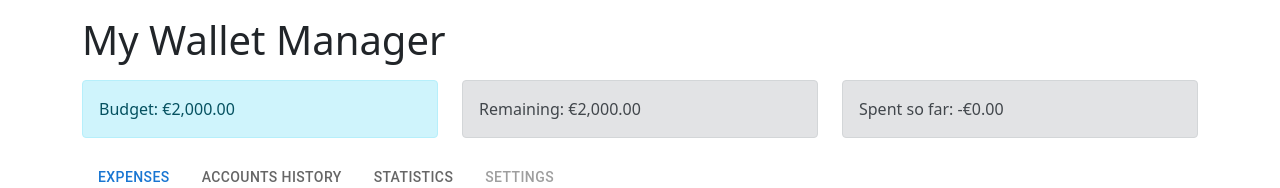
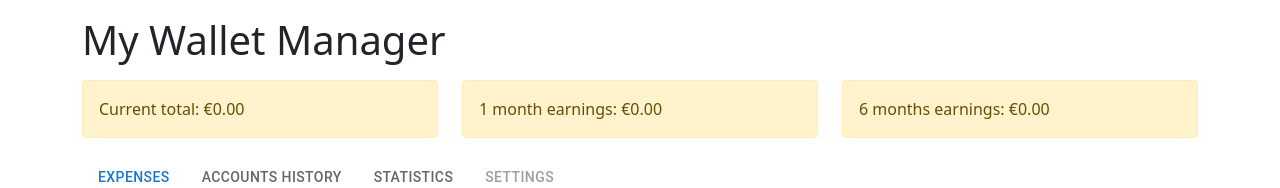
Before and after one commit to ZRunner/Budget-App, a React (Create React App) app: page / in a window 1280 px wide. Shown: the top 188 px of the page. Built offline with nearby package versions, Linux system fonts and the light colour scheme; no server answers.

Commit message:
rewrite summary boxes

```diff
--- a/src/App.jsx
+++ b/src/App.jsx
@@ -23,13 +23,13 @@ const App = () => {
       <h1 className="mt-3">My Wallet Manager</h1>
       <div className="row mt-3">
         <div className="col-sm">
-          <SummaryBox id="budget" name="Budget" />
+          <SummaryBox id="total" name="Current total" />
         </div>
         <div className="col-sm">
-          <SummaryBox id="remaining" name="Remaining" />
+          <SummaryBox id="1month" name="1 month earnings" />
         </div>
         <div className="col-sm">
-          <SummaryBox id="spent" name="Spent so far" />
+          <SummaryBox id="6months" name="6 months earnings" />
         </div>
       </div>
 
--- a/src/Components/SummaryBox.jsx
+++ b/src/Components/SummaryBox.jsx
@@ -5,47 +5,73 @@ class SummaryBox extends Component {
 
   static contextType = AppContext
 
-  constructor(props) {
+  constructor(props, context) {
     super(props);
+    this.context = context;
+    this.state = {value: 0.0}
     this.CurrFormat = new Intl.NumberFormat(undefined, { style: 'currency', currency: 'EUR' })
+    this.saved_expenses = [];
+    this.saved_balance = 0.0;
+
+    this.getDeltaMonths = this.getDeltaMonths.bind(this);
   }
 
-  getValue() {
+  componentDidUpdate() {
+    if (this.context.expenses !== this.saved_expenses) {
+      this.updateValue();
+      this.saved_expenses = this.context.expenses;
+    }
+    if (this.props.id === "total" && this.saved_balance !== this.context.getBalance()) {
+      this.updateValue();
+      this.saved_balance = this.context.getBalance();
+    }
+  }
+
+  getDeltaMonths(count) {
+    // get beginning date
+    let first_date = new Date();
+    first_date.setMonth(first_date.getMonth() - count);
+    // filter interesting values and sum them
+    return this.context.expenses.filter(exp => {
+      const d = new Date(exp.date)
+      return d >= first_date;
+    }).reduce((total, item) => {
+      return (total += item.cost);
+    }, 0.0);
+  }
+
+  updateValue() {
     switch (this.props.id) {
-      case "budget":
-        return this.context.budget;
-      case "spent":
-        return -this.context.getBalance();
-      case "remaining":
-        return this.context.budget + this.context.getBalance();
+      case "total":
+        this.setState({value: this.context.getBalance()});
+        break;
+      case "1month":
+        this.setState({value: this.getDeltaMonths(1)});
+        break;
+      case "6months":
+        this.setState({value: this.getDeltaMonths(6)});
+        break;
       default:
-        return 0.0
+        this.setState({value: 0.0});
     }
   }
 
   getColor() {
-    if (this.props.id === "spent" || this.props.id === "remaining") {
-      const expenses = this.context.getBalance();
-      if (this.context.budget < -expenses) {
-        return "danger"
-      } else if (expenses/this.context.budget < -0.9) {
-        return "warning"
-      } else if (expenses > 0) {
-        return "success";
-      } else {
-        return "secondary"
-      }
+    if (this.state.value < 0) {
+      return "danger"
+    } else if (this.state.value < 30) {
+      return "warning"
+    } else if (this.state.value < 50) {
+      return "secondary";
+    } else {
+      return "success"
     }
-    if (this.props.id === "budget") {
-      return "info"
-    }
-    return "secondary"
   }
 
   render() {
     return (
       <div className={`alert alert-${this.getColor()}`}>
-        <span>{this.props.name}: {this.CurrFormat.format(this.getValue())}</span>
+        <span>{this.props.name}: {this.CurrFormat.format(this.state.value)}</span>
       </div>
     )
   }
```
